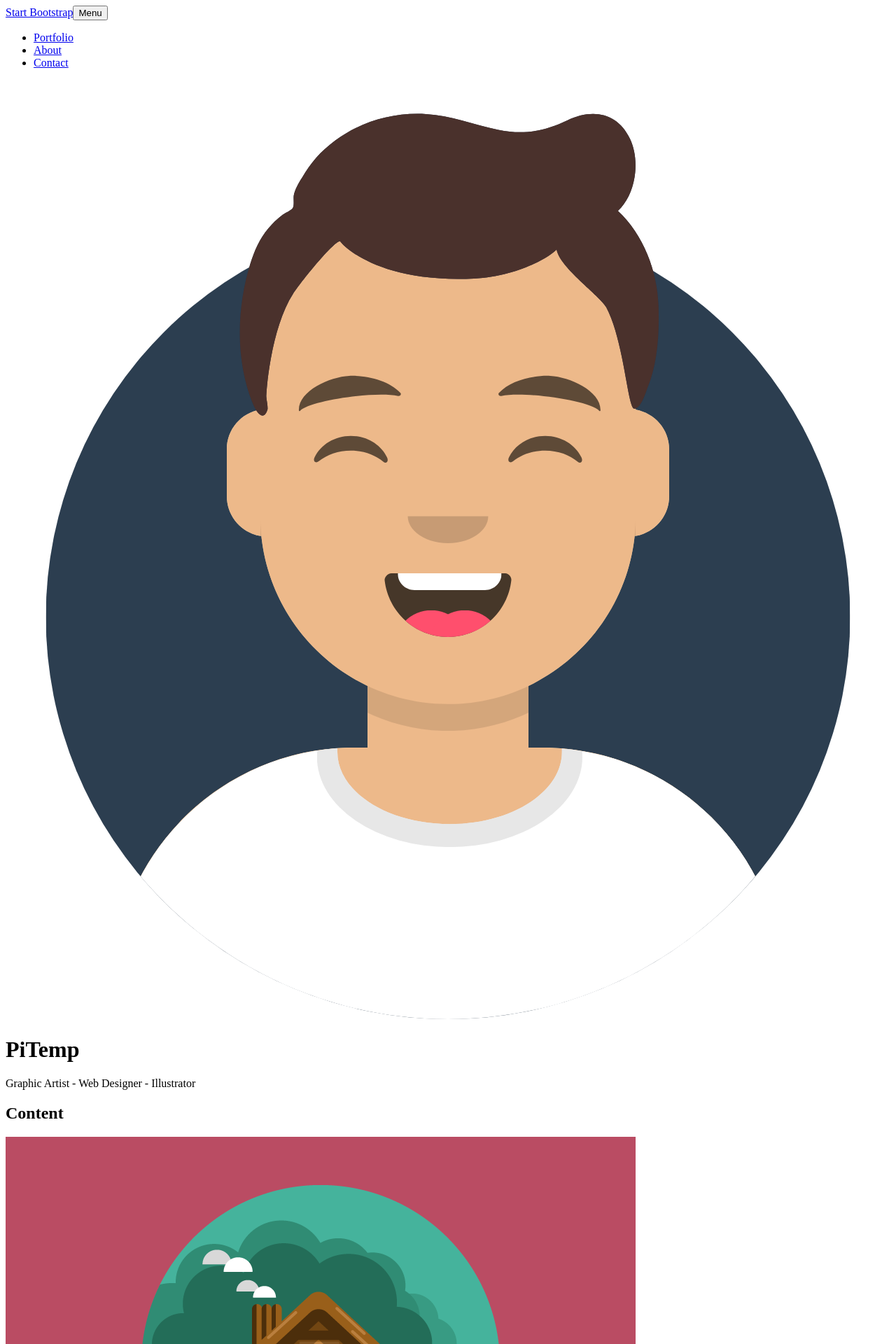
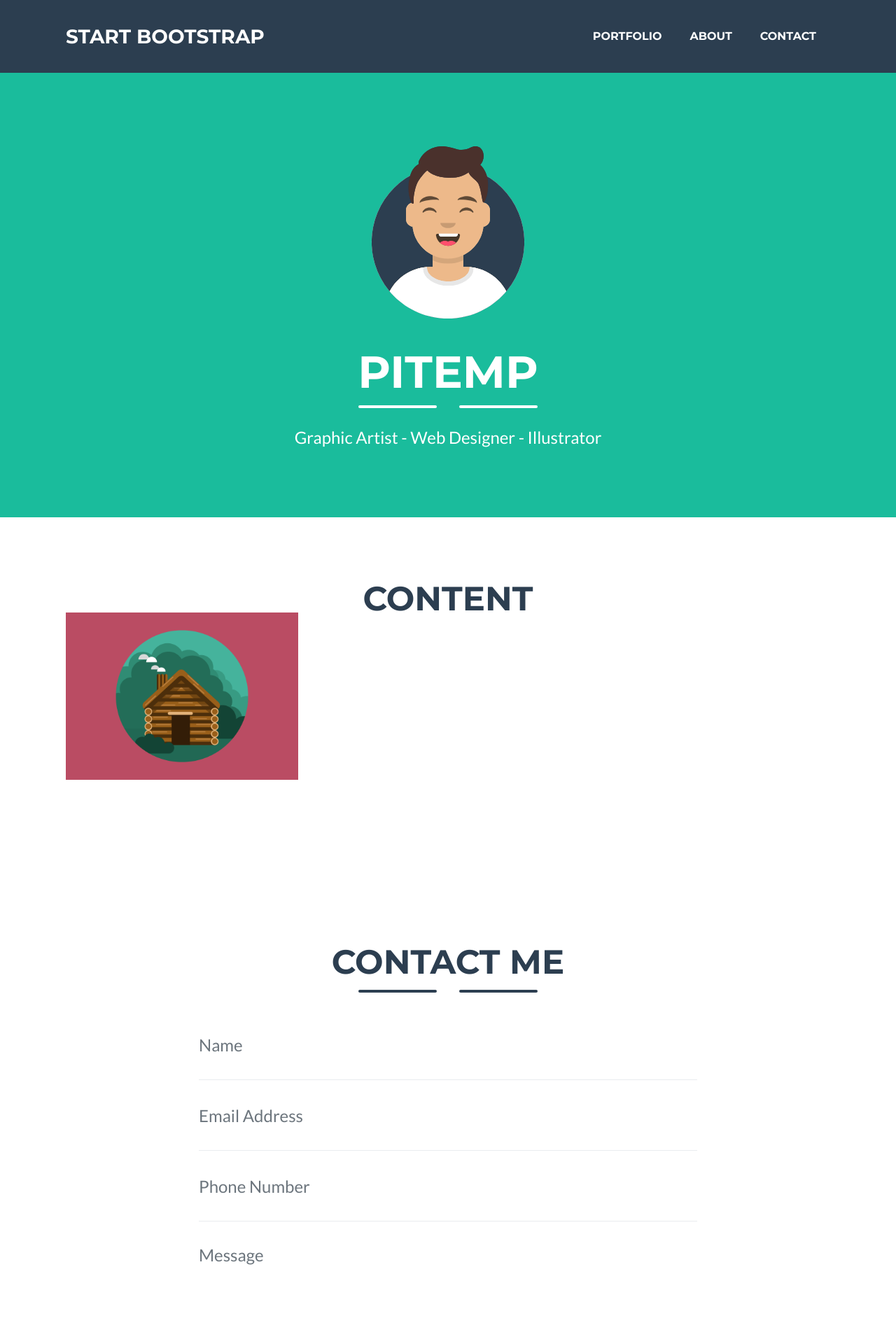
Before and after one commit to Nyarlathotepss/PiTemp, a Django app: page /home/ in a window 1280 px wide. Shown: the top 1920 px of the page at 70% size. Run offline with Django 3.2, Linux system fonts and the light colour scheme; some libraries are stand-ins or nearby versions.

Commit message:
Home view >>> ok

```diff
--- a/pitemp/website/templates/website/index.html
+++ b/pitemp/website/templates/website/index.html
@@ -12,7 +12,7 @@
         <link href="https://fonts.googleapis.com/css?family=Lato:400,700,400italic,700italic" rel="stylesheet" type="text/css" />
         <!-- Core theme CSS (includes Bootstrap)-->
         {% load static %}
-        <link href="{% static "website/css/style.css" %}" rel="stylesheet" />
+        <link href="{% static "website/css/styles.css" %}" rel="stylesheet">
     </head>
 
     <body id="page-top">
@@ -32,7 +32,7 @@
         <!-- Masthead-->
         <header class="masthead bg-primary text-white text-center">
             <div class="container d-flex align-items-center flex-column">
-                <!-- Masthead Avatar Image--><img class="masthead-avatar mb-5" src="assets/img/avataaars.svg" alt="" /><!-- Masthead Heading-->
+                <!-- Masthead Avatar Image--><img class="masthead-avatar mb-5" src='{% static "website/assets/img/avataaars.svg" %}' alt="" /><!-- Masthead Heading-->
                 <h1 class="masthead-heading text-uppercase mb-0">PiTemp</h1>
                 <!-- Icon Divider-->
                 <div class="divider-custom divider-light">
@@ -59,28 +59,6 @@
                             <img class="img-fluid" src="assets/img/portfolio/cabin.png" alt="" />
                         </div>
                     </div>
-                </div>
-            </div>
-        </section>
-        <!-- About Section-->
-        <section class="page-section bg-primary text-white mb-0" id="about">
-            <div class="container">
-                <!-- About Section Heading-->
-                <h2 class="page-section-heading text-center text-uppercase text-white">About</h2>
-                <!-- Icon Divider-->
-                <div class="divider-custom divider-light">
-                    <div class="divider-custom-line"></div>
-                    <div class="divider-custom-icon"><i class="fas fa-star"></i></div>
-                    <div class="divider-custom-line"></div>
-                </div>
-                <!-- About Section Content-->
-                <div class="row">
-                    <div class="col-lg-4 ml-auto"><p class="lead">Freelancer is a free bootstrap theme created by Start Bootstrap. The download includes the complete source files including HTML, CSS, and JavaScript as well as optional SASS stylesheets for easy customization.</p></div>
-                    <div class="col-lg-4 mr-auto"><p class="lead">You can create your own custom avatar for the masthead, change the icon in the dividers, and add your email address to the contact form to make it fully functional!</p></div>
-                </div>
-                <!-- About Section Button-->
-                <div class="text-center mt-4">
-                    <a class="btn btn-xl btn-outline-light" href="https://startbootstrap.com/themes/freelancer/"><i class="fas fa-download mr-2"></i>Free Download!</a>
                 </div>
             </div>
         </section>
@@ -155,13 +133,6 @@
         </section>
         <!-- Bootstrap core JS-->
         <script src="https://cdnjs.cloudflare.com/ajax/libs/jquery/3.4.1/jquery.min.js"></script>
-        <script src="https://stackpath.bootstrapcdn.com/bootstrap/4.4.1/js/bootstrap.bundle.min.js"></script>
-        <!-- Third party plugin JS-->
-        <script src="https://cdnjs.cloudflare.com/ajax/libs/jquery-easing/1.4.1/jquery.easing.min.js"></script>
-        <!-- Contact form JS-->
-        <script src="assets/mail/jqBootstrapValidation.js"></script>
-        <script src="assets/mail/contact_me.js"></script>
-        <!-- Core theme JS-->
-        <script src="js/scripts.js"></script>
+    <script src="https://stackpath.bootstrapcdn.com/bootstrap/4.4.1/js/bootstrap.bundle.min.js"></script>
     </body>
 </html>
```
